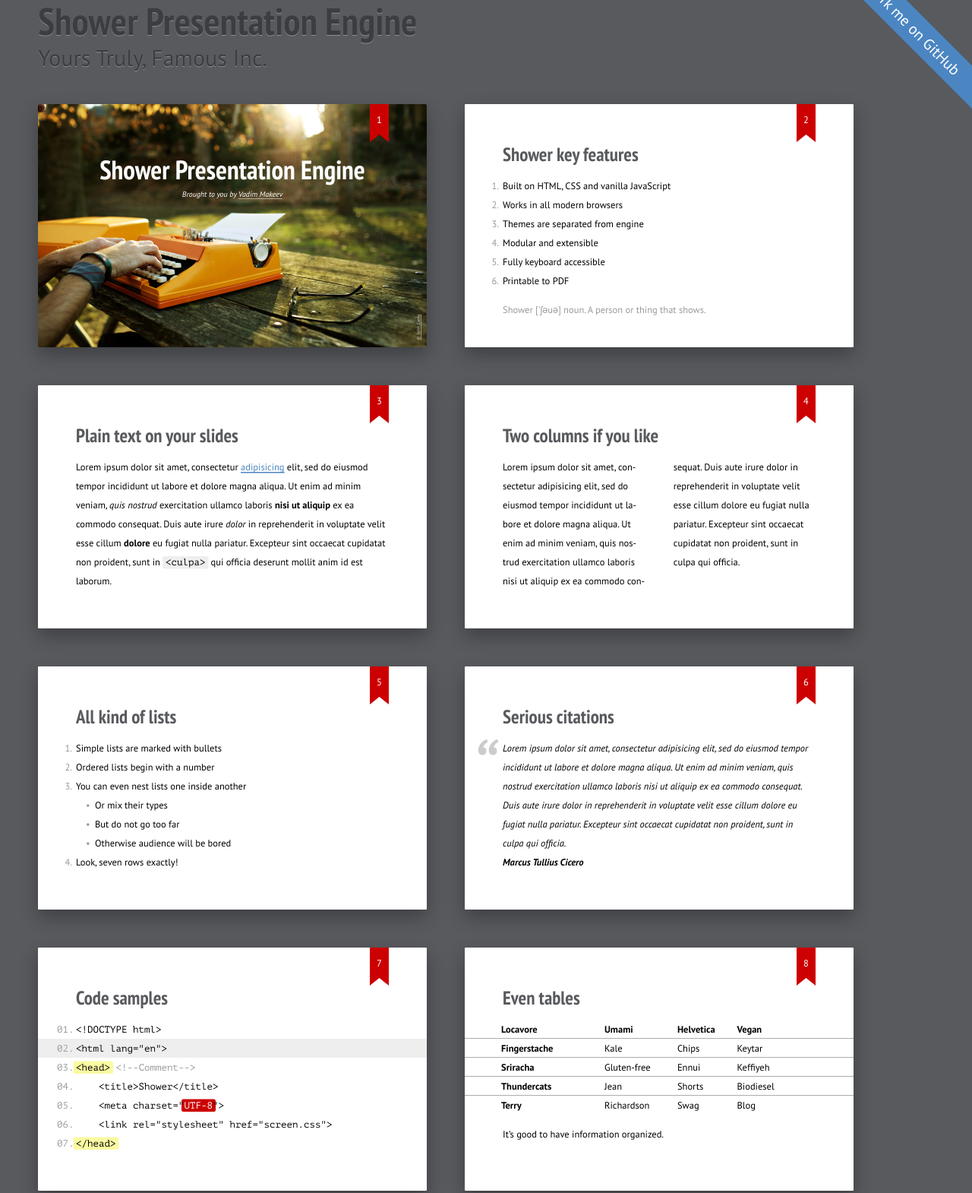
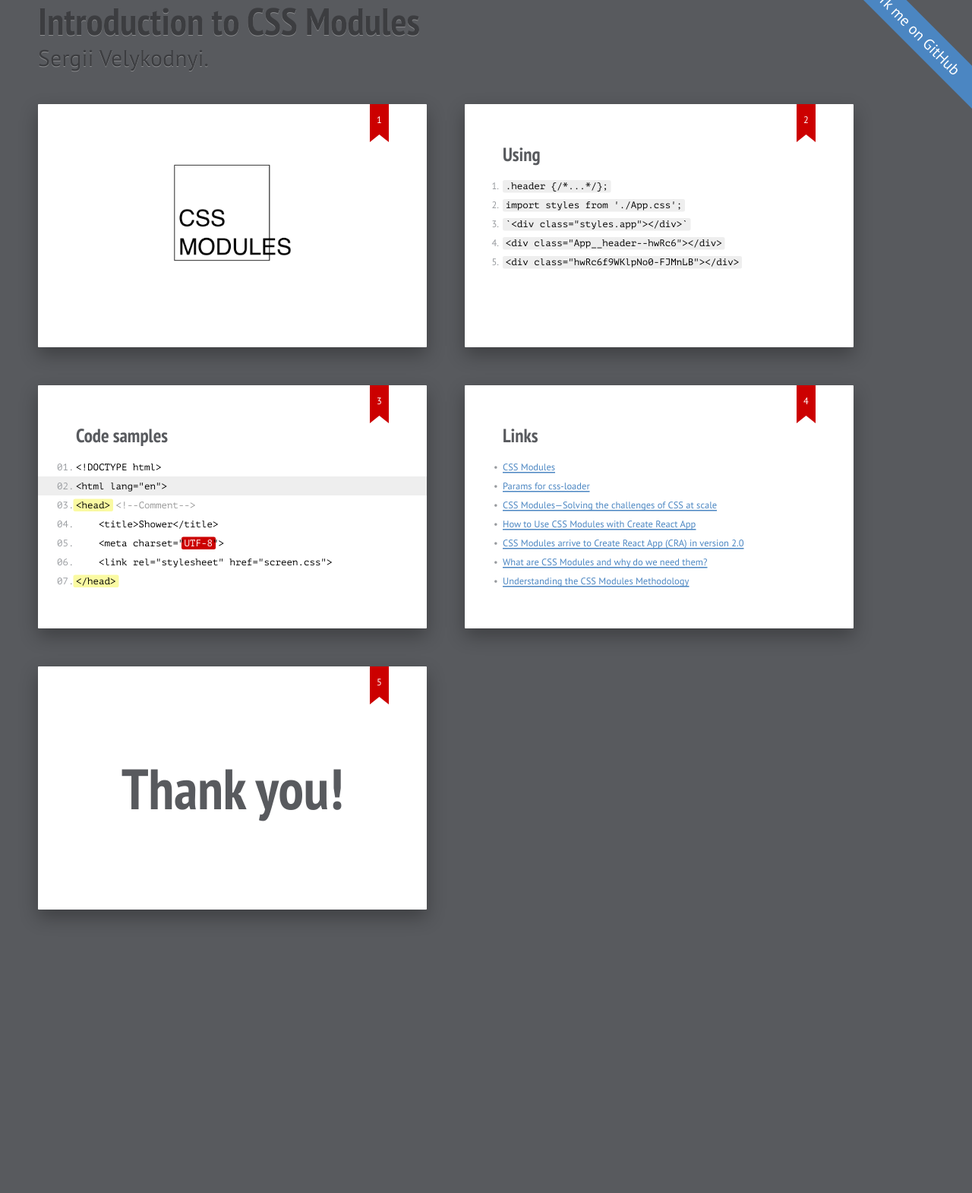
Before and after one commit to sergiivelykodnyi/presentation-css-modules, a plain HTML site: page index.html in a window 1280 px wide. Shown: the part 37-1607 px from the top of the page at 76% size. After the commit the page ends 1284 px from the top, so only its background shows below. Drawn offline with Linux system fonts and the light colour scheme.

Commit message:
Add first draft

```diff
--- a/index.html
+++ b/index.html
@@ -6,90 +6,29 @@
 	<meta http-equiv="x-ua-compatible" content="ie=edge">
 	<meta name="viewport" content="width=device-width, initial-scale=1">
 	<link rel="stylesheet" href="shower/themes/ribbon/styles/screen-16x10.css">
+	<link rel="stylesheet" href="styles.css"></link>
 </head>
 <body class="shower list">
 
 	<header class="caption">
-		<h1>Shower Presentation Engine</h1>
-		<p>Yours Truly, Famous Inc.</p>
+		<h1>Introduction to CSS Modules</h1>
+		<p>Sergii Velykodnyi.</p>
 	</header>
 
 	<section class="slide" id="cover">
-		<h2>Shower Presentation Engine</h2>
-		<p>Brought to you by <a href="http://pepelsbey.net">Vadim Makeev</a></p>
-		<figure>
-			<img class="cover" src="pictures/cover.jpg" alt="Hands on the orange typewriter in a park">
-			<figcaption class="white">
-				<a href="http://fiftyfootshadows.net/">© John Carey</a>
-			</figcaption>
-		</figure>
-		<style>
-			#cover h2 {
-				margin:30px 0 0;
-				color:#FFF;
-				text-align:center;
-				font-size:70px;
-				}
-			#cover p {
-				margin:10px 0 0;
-				text-align:center;
-				color:#FFF;
-				font-style:italic;
-				font-size:20px;
-				}
-				#cover p a {
-					color:#FFF;
-					}
-		</style>
+		<h2 class="visually-hidden">CSS Modules</h2>
+		<img class="logo" src="pictures/css-modules-logo.png" alt="CSS Modules logo">
 	</section>
 
 	<section class="slide">
-		<h2>Shower key features</h2>
+		<h2>Using</h2>
 		<ol>
-			<li>Built on HTML, CSS and vanilla JavaScript</li>
-			<li>Works in all modern browsers</li>
-			<li>Themes are separated from engine</li>
-			<li>Modular and extensible</li>
-			<li>Fully keyboard accessible</li>
-			<li>Printable to PDF</li>
+			<li><code>.header {/*...*/};</code></li>
+			<li class="next"><code>import styles from './App.css';</code></li>
+			<li class="next"><code>`&lt;div class="styles.app"&gt;&lt;/div&gt;`</code></li>
+			<li class="next"><code>&lt;div class="App__header--hwRc6"&gt;&lt;/div&gt;</code></li>
+			<li class="next"><code>&lt;div class="hwRc6f9WKlpNo0-FJMnLB"&gt;&lt;/div&gt;</code></li>
 		</ol>
-		<p class="note">Shower ['ʃəuə] noun. A person or thing that shows.</p>
-	</section>
-
-	<section class="slide">
-		<h2>Plain text on your slides</h2>
-		<p>Lorem ipsum dolor sit amet, consectetur <a href="#4">adipisicing</a> elit, sed do eiusmod tempor incididunt ut labore et dolore magna aliqua. Ut enim ad minim veniam, <em>quis nostrud</em> exercitation ullamco laboris <strong>nisi ut aliquip</strong> ex ea commodo consequat. Duis aute irure <i>dolor</i> in reprehenderit in voluptate velit esse cillum <b>dolore</b> eu fugiat nulla pariatur. Excepteur sint occaecat cupidatat non proident, sunt in <code>&lt;culpa&gt;</code> qui officia deserunt mollit anim id est laborum.</p>
-	</section>
-
-	<section class="slide">
-		<h2>Two columns if you like</h2>
-		<p class="double">Lorem ipsum dolor sit amet, consectetur adipisicing elit, sed do eiusmod tempor incididunt ut labore et dolore magna aliqua. Ut enim ad minim veniam, quis nostrud exercitation ullamco laboris nisi ut aliquip ex ea commodo consequat. Duis aute irure dolor in reprehenderit in voluptate velit esse cillum dolore eu fugiat nulla pariatur. Excepteur sint occaecat cupidatat non proident, sunt in culpa qui officia.</p>
-	</section>
-
-	<section class="slide">
-		<h2>All kind of lists</h2>
-		<ol>
-			<li>Simple lists are marked with bullets</li>
-			<li>Ordered lists begin with a number</li>
-			<li>You can even nest lists one inside another
-				<ul>
-					<li>Or mix their types</li>
-					<li>But do not go too far</li>
-					<li>Otherwise audience will be bored</li>
-				</ul>
-			</li>
-			<li>Look, seven rows exactly!</li>
-		</ol>
-	</section>
-
-	<section class="slide">
-		<h2>Serious citations</h2>
-		<figure>
-			<blockquote>
-				<p>Lorem ipsum dolor sit amet, consectetur adipisicing elit, sed do eiusmod tempor incididunt ut labore et dolore magna aliqua. Ut enim ad minim veniam, quis nostrud exercitation ullamco laboris nisi ut aliquip ex ea commodo consequat. Duis aute irure dolor in reprehenderit in voluptate velit esse cillum dolore eu fugiat nulla pariatur. Excepteur sint occaecat cupidatat non proident, sunt in culpa qui officia.</p>
-			</blockquote>
-			<figcaption>Marcus Tullius Cicero</figcaption>
-		</figure>
 	</section>
 
 	<section class="slide">
@@ -106,94 +45,24 @@
 	</section>
 
 	<section class="slide">
-		<h2>Even tables</h2>
-		<table>
-		<tr>
-			<th scope="col">Locavore</th>
-			<th>Umami</th>
-			<th>Helvetica</th>
-			<th>Vegan</th>
-		</tr>
-		<tr>
-			<th scope="row">Fingerstache</th>
-			<td>Kale</td>
-			<td>Chips</td>
-			<td>Keytar</td>
-		</tr>
-		<tr>
-			<th scope="row">Sriracha</th>
-			<td>Gluten-free</td>
-			<td>Ennui</td>
-			<td>Keffiyeh</td>
-		</tr>
-		<tr>
-			<th scope="row">Thundercats</th>
-			<td>Jean</td>
-			<td>Shorts</td>
-			<td>Biodiesel</td>
-		</tr>
-		<tr>
-			<th scope="row">Terry</th>
-			<td>Richardson</td>
-			<td>Swag</td>
-			<td>Blog</td>
-		</tr>
-		</table>
-		<p>It’s good to have information organized.</p>
-	</section>
-
-	<section class="slide" id="picture">
-		<h2>Pictures</h2>
-		<figure>
-			<img class="cover" src="pictures/picture.jpg" alt="Orange typewriter on a wooden table close-up">
-			<figcaption class="white">
-				<a href="http://fiftyfootshadows.net/">© John Carey</a>
-			</figcaption>
-		</figure>
-		<style>
-			#picture h2 {
-				color:#FFF;
-				}
-		</style>
+		<h2>Links</h2>
+		<ul>
+			<li><a href="https://github.com/css-modules/css-modules">CSS Modules</a></li>
+			<li><a href="https://github.com/webpack-contrib/css-loader#modules">Params for css-loader</a></li>
+			<li><a href="https://medium.com/front-end-developers/css-modules-solving-the-challenges-of-css-at-scale-85789980b04f">CSS Modules — Solving the challenges of CSS at scale</a></li>
+			<li><a href="https://medium.com/nulogy/how-to-use-css-modules-with-create-react-app-9e44bec2b5c2">How to Use CSS Modules with Create React App</a></li>
+			<li><a href="https://react-etc.net/entry/css-modules-arrive-to-create-react-app-cra-in-version-2-0">CSS Modules arrive to Create React App (CRA) in version 2.0</a></li>
+			<li><a href="https://css-tricks.com/css-modules-part-1-need/">What are CSS Modules and why do we need them?</a></li>
+			<li><a href="https://www.sitepoint.com/understanding-css-modules-methodology/">Understanding the CSS Modules Methodology</a></li>
+		</ul>
 	</section>
 
 	<section class="slide">
-		<h2 class="shout shrink">You can even shout this way</h2>
-	</section>
-
-	<section class="slide">
-		<h2>Inner navigation</h2>
-		<ol>
-			<li>Lets you reveal list items one by one</li>
-			<li class="next">To keep some key points</li>
-			<li class="next">In secret from audience</li>
-			<li class="next">But it will work only once</li>
-			<li class="next">Nobody wants to see the same joke twice</li>
-		</ol>
-	</section>
-
-	<section class="slide grid">
-		<h2>All nicely aligned to grid</h2>
-	</section>
-
-	<section class="slide" id="see-more">
-		<h2 class="shout">
-			<img src="pictures/logo.svg" alt="Shower logo">
-			<a href="https://github.com/shower/shower">See more on GitHub</a>
-		</h2>
-		<style>
-			#see-more h2 {
-				font-size:100px
-				}
-			#see-more img {
-				width:0.72em;
-				height:0.72em;
-				}
-		</style>
+		<h2 class="shout shrink">Thank you!</h2>
 	</section>
 
 	<footer class="badge">
-		<a href="https://github.com/shower/shower">Fork me on GitHub</a>
+		<a href="https://github.com/sergiivelykodnyi/presentation-css-modules">Fork me on GitHub</a>
 	</footer>
 
 	<div class="progress"></div>
--- /dev/null
+++ b/styles.css
@@ -0,0 +1,18 @@
+.visually-hidden {
+    border: 0;
+    clip: rect(0 0 0 0);
+    height: 1px;
+    margin: -1px;
+    overflow: hidden;
+    padding: 0;
+    position: absolute;
+    width: 1px;
+}
+
+#cover {
+	text-align: center;
+}
+
+#cover .logo {
+	width: 360px;
+}
```
Also changed, not shown: pictures/cover.jpg (deleted), pictures/css-modules-logo.png (added), pictures/logo.png (deleted), pictures/logo.svg (deleted), pictures/picture.jpg (deleted), 1 other file.
